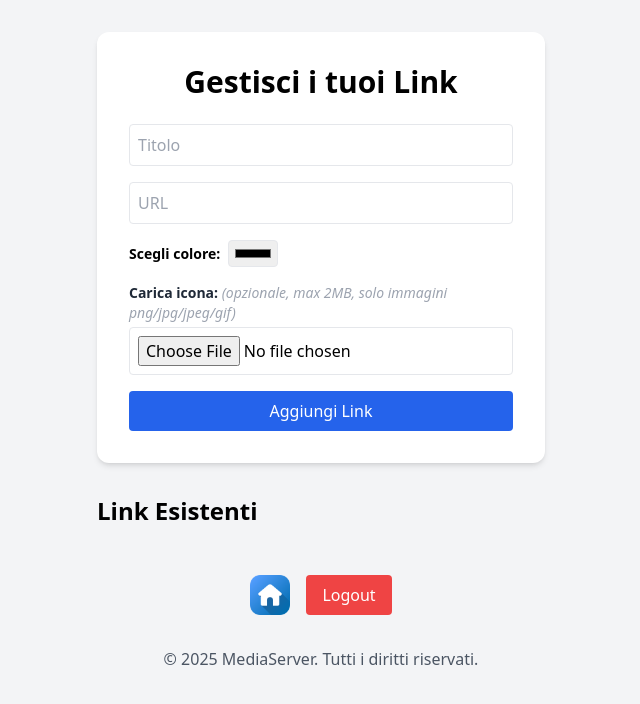
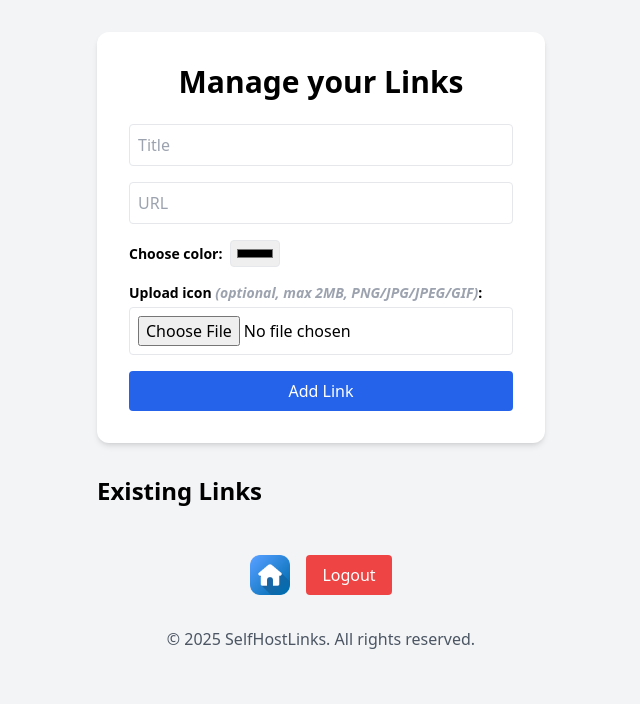
Before and after one commit to peppinosh/SelfHostLinks, a Flask app: page /admin in a window 1280 px wide. Shown: the top 704 px of the page, without its empty margins (319-959 px from the left). Run offline with Flask 3, Linux system fonts and the light colour scheme; the visitor is signed in with stand-in values (Sample User, id 1); data that the repository does not hold is empty; parts of the project's set-up code (start-up, migrations or seed data) failed here and were passed over; some libraries are stand-ins or nearby versions.

Commit message:
Add support for dynamic app name via APP_NAME env variable

```diff
--- a/app.py
+++ b/app.py
@@ -15,6 +15,8 @@ limiter = Limiter(
     app=app,
     default_limits=["200 per day", "50 per hour"]
 )
+
+APP_NAME = os.environ.get("APP_NAME", "SelfHostLinks")
 # Prendo la SECRET_KEY dall'ambiente, con fallback per debug
 SECRET_KEY = os.environ.get("SECRET_KEY")
 
@@ -68,7 +70,7 @@ def home():
     links = c.fetchall()
     conn.close()
 
-    return render_template("public.html", links=links)
+    return render_template("public.html", links=links, app_name=APP_NAME)
 
 @app.route("/edit/<int:link_id>", methods=["POST"])
 def edit_link(link_id):
@@ -98,9 +100,8 @@ def login():
             session["user"] = username
             return redirect(url_for("admin"))
         else:
-            return render_template("login.html", error="Credenziali non valide")
-
-    return render_template("login.html")
+             return render_template("login.html", error="Invalid credentials", app_name=APP_NAME)
+    return render_template("login.html", app_name=APP_NAME)
 
 # Estensioni consentite per upload icone
 ALLOWED_EXTENSIONS = {'png', 'jpg', 'jpeg', 'gif'}
@@ -155,7 +156,8 @@ def admin():
     links = c.fetchall()
     conn.close()
 
-    return render_template("admin.html", links=links)
+    return render_template("admin.html", links=links, app_name=APP_NAME)
+
 @app.route("/delete/<int:link_id>", methods=["POST"])
 def delete_link(link_id):
     if "user" not in session:
--- a/docker-compose.yml
+++ b/docker-compose.yml
@@ -9,6 +9,7 @@ services:
       SECRET_KEY: ${SECRET_KEY}
       ADMIN_USERNAME: ${ADMIN_USERNAME}
       ADMIN_PASSWORD_HASH: ${ADMIN_PASSWORD_HASH}
+      APP_NAME: ${APP_NAME}
     volumes:
       - ./database.db:/app/database.db
       - ./static:/app/static
--- a/templates/admin.html
+++ b/templates/admin.html
@@ -1,88 +1,59 @@
 <!DOCTYPE html>
-<html lang="it">
+<html lang="en">
 <head>
-  <meta charset="UTF-8">
-  <meta name="viewport" content="width=device-width, initial-scale=1.0">
-  <title>Admin MediaServer</title>
-  <link rel="icon" type="image/x-icon" href="{{ url_for('static', filename='favicon.ico') }}">
+  <meta charset="UTF-8" />
+  <meta name="viewport" content="width=device-width, initial-scale=1.0" />
+  <title>Admin - {{ app_name }}</title>
+  <link rel="icon" type="image/x-icon" href="{{ url_for('static', filename='favicon.ico') }}" />
   <script src="https://cdn.tailwindcss.com"></script>
   <script>
-    function confermaEliminazione() {
-      return confirm('Sei sicuro di voler eliminare questo link?');
-    }
-
-    function toggleEdit(id) {
-      const form = document.getElementById('edit-form-' + id);
-      form.classList.toggle('hidden');
+    function confirmDelete() {
+      return confirm('Are you sure you want to delete this link?');
     }
   </script>
 </head>
 <body class="bg-gray-100 flex flex-col items-center min-h-screen p-8">
-
-  <!-- Form Aggiunta Link -->
   <div class="w-full max-w-md bg-white rounded-xl shadow-md p-8">
-    <h1 class="text-3xl font-bold mb-6 text-center">Gestisci i tuoi Link</h1>
+    <h1 class="text-3xl font-bold mb-6 text-center">Manage your Links</h1>
 
     <form method="POST" enctype="multipart/form-data" class="flex flex-col space-y-4">
-      <input name="title" type="text" placeholder="Titolo" class="border p-2 rounded" required>
-      <input name="url" type="text" placeholder="URL" class="border p-2 rounded" required>
+      <input name="title" type="text" placeholder="Title" class="border p-2 rounded" required />
+      <input name="url" type="text" placeholder="URL" class="border p-2 rounded" required />
 
-      <!-- Color Picker -->
       <div class="flex items-center space-x-2">
-        <label for="color" class="text-sm font-semibold">Scegli colore:</label>
-        <input id="color" name="color" type="color" class="border p-1 rounded" required>
+        <label for="color" class="text-sm font-semibold">Choose color:</label>
+        <input id="color" name="color" type="color" class="border p-1 rounded" required />
       </div>
 
-      <!-- Upload Icona -->
       <div>
-        <label class="block text-sm mb-1">
-          <span class="font-semibold text-gray-800">Carica icona:</span>
-          <span class="text-gray-400 italic">(opzionale, max 2MB, solo immagini png/jpg/jpeg/gif)</span>
-        </label>
-        <input name="icon_file" type="file" accept="image/png, image/jpeg, image/jpg, image/gif" class="border p-2 rounded w-full">
+        <label class="block text-sm font-bold mb-1">Upload icon <span class="text-gray-400 italic">(optional, max 2MB, PNG/JPG/JPEG/GIF)</span>:</label>
+        <input name="icon_file" type="file" accept="image/*" class="border p-2 rounded w-full" />
       </div>
 
-      <button type="submit" class="bg-blue-600 text-white py-2 rounded hover:bg-blue-700 transition">Aggiungi Link</button>
+      <button type="submit" class="bg-blue-600 text-white py-2 rounded hover:bg-blue-700 transition">
+        Add Link
+      </button>
     </form>
   </div>
 
-  <!-- Elenco Link Esistenti -->
   <div class="w-full max-w-md mt-8">
-    <h2 class="text-2xl font-bold mb-4">Link Esistenti</h2>
+    <h2 class="text-2xl font-bold mb-4">Existing Links</h2>
     <div class="flex flex-col space-y-4">
       {% for link in links %}
-        <div class="p-4 bg-white rounded-xl shadow flex flex-col relative">
-          <div class="flex justify-between items-center">
-            <div>
-              <span class="font-bold">{{ link[1] }}</span><br>
-              <a href="{{ link[2] }}" target="_blank" class="text-blue-500 hover:underline">{{ link[2] }}</a><br>
-              <span class="text-sm">Colore: <span style="color: {{ link[3] }};">{{ link[3] }}</span></span>
-            </div>
-
-            <!-- Freccetta per toggle modifica -->
-            <button type="button" onclick="toggleEdit({{ link[0] }})" class="text-gray-500 hover:text-gray-800">
-              ▼
-            </button>
+        <div class="p-4 bg-white rounded-xl shadow flex flex-col">
+          <span class="font-bold">{{ link[1] }}</span>
+          <a href="{{ link[2] }}" target="_blank" rel="noopener noreferrer" class="text-blue-500 hover:underline">{{ link[2] }}</a>
+          <div class="text-sm mt-1">
+            Color: <span style="color: {{ link[3] }};">{{ link[3] }}</span>
           </div>
-
           {% if link[4] %}
             <div class="mt-2">
-              <img src="{{ url_for('static', filename='icons/' ~ link[4]) }}" alt="Icona" class="w-10 h-10 object-contain">
+              <img src="{{ url_for('static', filename='icons/' ~ link[4]) }}" alt="Icon" class="w-10 h-10 object-contain" />
             </div>
           {% endif %}
-
-          <!-- Modulo Modifica nascosto -->
-          <form id="edit-form-{{ link[0] }}" action="{{ url_for('edit_link', link_id=link[0]) }}" method="POST" class="mt-2 flex flex-col space-y-2 bg-gray-50 p-2 rounded hidden">
-            <input name="title" type="text" value="{{ link[1] }}" class="border p-2 rounded" required>
-            <input name="url" type="text" value="{{ link[2] }}" class="border p-2 rounded" required>
-            <input name="color" type="color" value="{{ link[3] }}" class="border p-1 rounded" required>
-            <button type="submit" class="bg-yellow-500 text-white py-1 rounded hover:bg-yellow-600 text-sm">Salva Modifica</button>
-          </form>
-
-          <!-- Bottone Elimina -->
-          <form action="{{ url_for('delete_link', link_id=link[0]) }}" method="POST" class="mt-2" onsubmit="return confermaEliminazione();">
+          <form action="{{ url_for('delete_link', link_id=link[0]) }}" method="POST" class="mt-2" onsubmit="return confirmDelete();">
             <button type="submit" class="bg-red-500 text-white py-1 px-4 rounded hover:bg-red-600 text-sm">
-              Elimina
+              Delete
             </button>
           </form>
         </div>
@@ -90,21 +61,15 @@
     </div>
   </div>
 
-  <!-- Home + Logout affiancati -->
-  <div class="mt-8 flex flex-wrap items-center justify-center gap-4">
+  <div class="mt-8 flex items-center space-x-4">
     <a href="{{ url_for('home') }}">
-      <img src="{{ url_for('static', filename='home-button.png') }}" alt="Home" class="w-10 h-10 object-contain hover:opacity-80 transition">
+      <img src="{{ url_for('static', filename='home-button.png') }}" alt="Home" class="w-10 h-10 object-contain hover:opacity-80 transition" />
     </a>
-
-    <a href="{{ url_for('logout') }}" class="bg-red-500 text-white py-2 px-4 rounded hover:bg-red-600 transition">
-      Logout
-    </a>
+    <a href="{{ url_for('logout') }}" class="bg-red-500 text-white py-2 px-4 rounded hover:bg-red-600 transition">Logout</a>
   </div>
 
-  <!-- Footer -->
   <footer class="mt-8 text-center text-gray-600">
-    <p>&copy; 2025 MediaServer. Tutti i diritti riservati.</p>
+    <p>&copy; 2025 {{ app_name }}. All rights reserved.</p>
   </footer>
-
 </body>
 </html>
```
Also changed, not shown: templates/login.html (+20 -28 lines), templates/public.html (+20 -32 lines), 1 other file.
